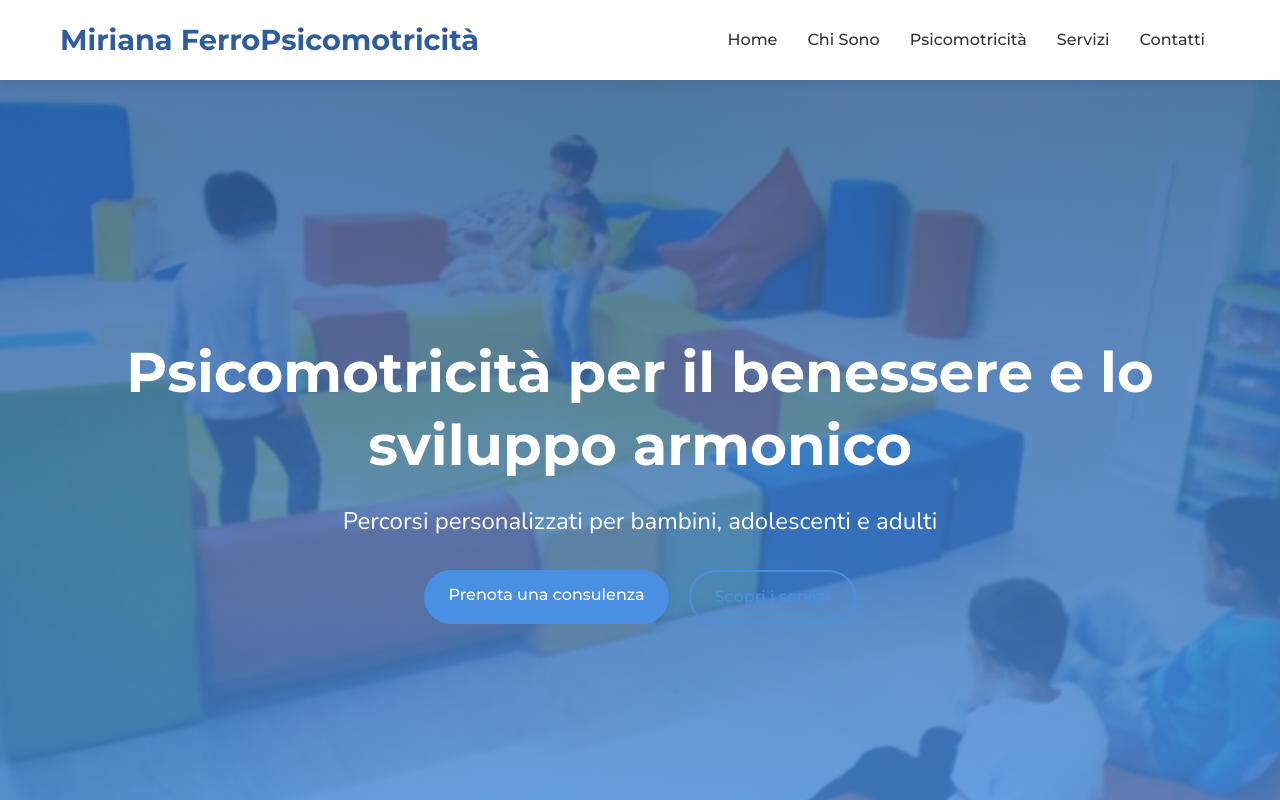
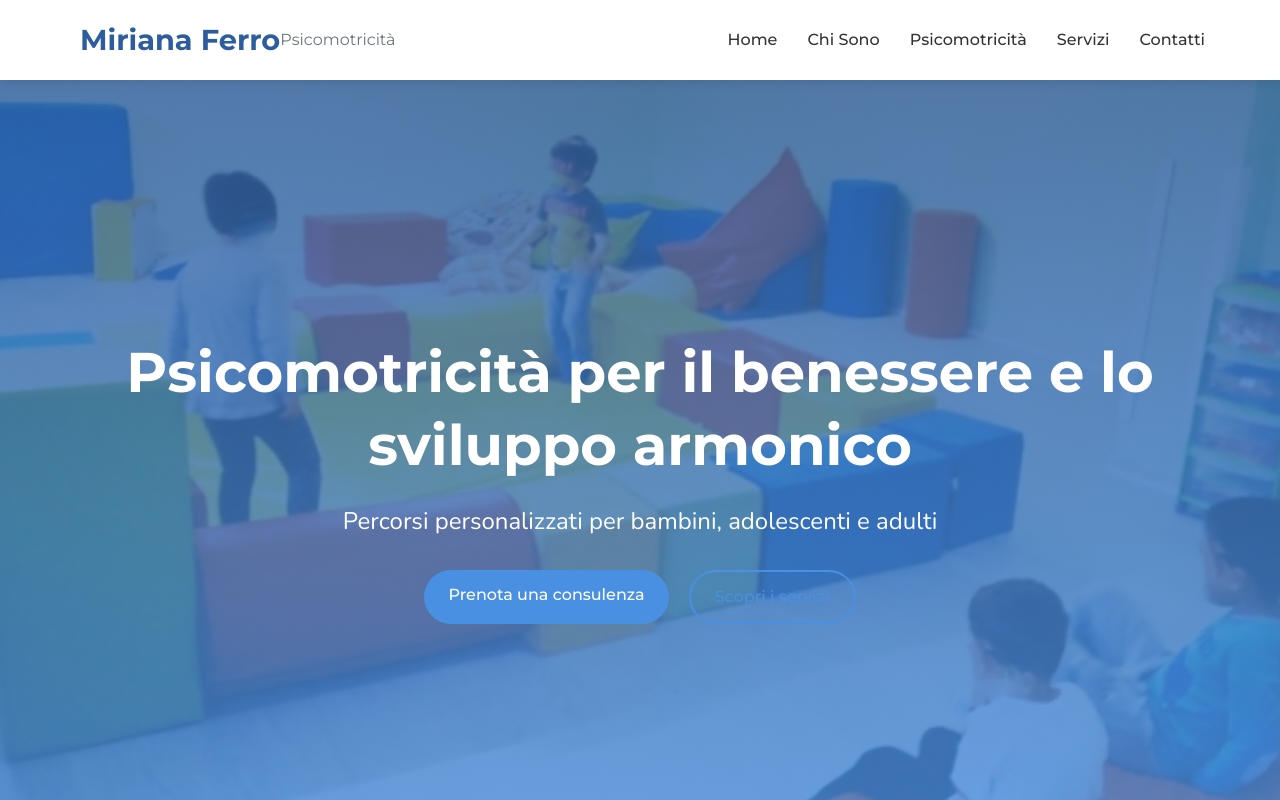
Before and after one commit to aikan86/MirianaPsicomotricita, a React (Create React App) app: page / in a window 1280 px wide. Shown: the top 800 px of the page. Built offline with nearby package versions, Linux system fonts and the light colour scheme.

Commit message:
Update Navbar.js

```diff
--- a/src/components/Navbar.js
+++ b/src/components/Navbar.js
@@ -16,12 +16,12 @@ function Navbar() {
   return (
     <nav className="navbar">
       <div className="navbar-container">
-      <Link to="/" className="navbar-logo" onClick={closeMenu}>
-      <div className="logo-container">
-        <span className="logo-title">Miriana Ferro</span>
-        <span className="logo-subtitle">Psicomotricità</span>
-      </div>
-    </Link>
+        <Link to="/" className="navbar-logo" onClick={closeMenu}>
+          <div className="navbar-container">
+            <span className="navbar-logo">Miriana Ferro</span>
+            <span className="navbar-subtitle">Psicomotricità</span>
+          </div>
+        </Link>
 
         {/* Icona hamburger */}
         <div className="menu-icon" onClick={toggleMenu}>
```
